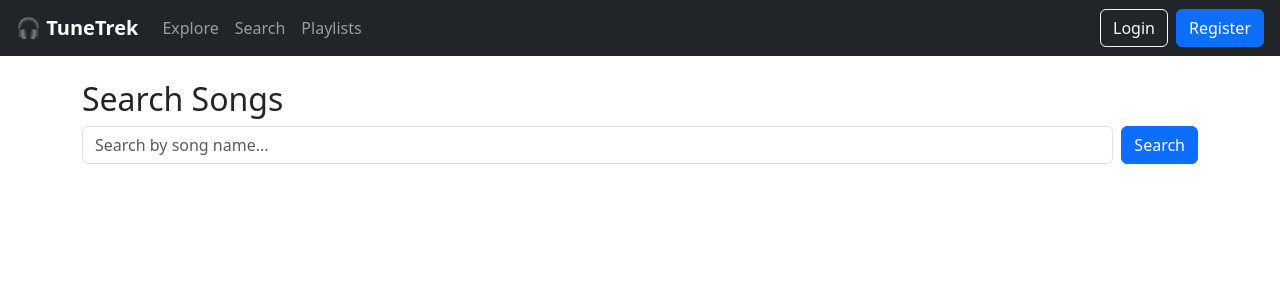
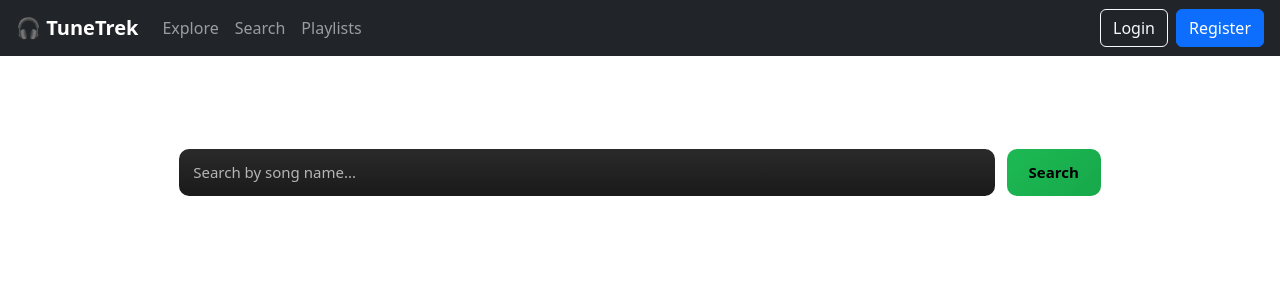
Before and after one commit to KrithikaPoojary/Tune-Trek, a React (Create React App) app in the folder tune-trek-frontend/: page /search in a window 1280 px wide. Shown: the top 300 px of the page. Built offline with nearby package versions, Linux system fonts and the light colour scheme.

Commit message:
Improved search page UI and playlist integration

```diff
--- a/tune-trek-frontend/src/components/Search/SearchPage.css
+++ b/tune-trek-frontend/src/components/Search/SearchPage.css
@@ -1,83 +1,150 @@
+/* ================================
+   🔍 Search Page Container
+   ================================ */
+
 .search-container {
-  width: 70%;
+  width: 72%;
   margin: auto;
-  margin-top: 30px;
+  margin-top: 40px;
+  color: #ffffff;
 }
 
+/* Title */
 .search-title {
-  font-size: 28px;
+  font-size: 26px;
   font-weight: 600;
-  margin-bottom: 20px;
+  margin-bottom: 22px;
+  color: #ffffff;
 }
+
+/* ================================
+   🔎 Search Box
+   ================================ */
 
 .search-box {
   display: flex;
-  gap: 10px;
-  margin-bottom: 20px;
+  gap: 12px;
+  margin-bottom: 22px;
 }
 
 .search-box input {
   flex: 1;
-  padding: 12px;
-  border-radius: 8px;
-  border: 1px solid #ccc;
-  font-size: 16px;
+  padding: 12px 14px;
+  border-radius: 10px;
+  border: none;
+  font-size: 15px;
+  color: white;
+  background: linear-gradient(180deg, #2a2a2a, #1a1a1a);
 }
 
+.search-box input::placeholder {
+  color: #b5b5b5;
+}
+
+.search-box input:focus {
+  outline: none;
+}
+
+/* Search Button */
 .search-box button {
-  padding: 12px 20px;
-  background: #1db954;
+  padding: 12px 22px;
+  background: linear-gradient(135deg, #1db954, #17a84a);
   border: none;
-  color: white;
-  border-radius: 8px;
+  color: black;
+  font-size: 15px;
+  font-weight: 600;
+  border-radius: 10px;
   cursor: pointer;
 }
 
 .search-box button:hover {
-  background: #17a84a;
+  opacity: 0.9;
 }
 
+/* ================================
+   ⚠️ Messages
+   ================================ */
+
 .search-message {
-  color: red;
+  color: #ff6b6b;
   margin-bottom: 15px;
 }
 
+/* ================================
+   🎵 Song List
+   ================================ */
+
 .song-list {
-  margin-top: 20px;
+  margin-top: 26px;
 }
 
+/* Song item card */
 .song-item {
   display: flex;
   align-items: center;
-  background: #f8f8f8;
-  padding: 12px;
-  border-radius: 10px;
-  margin-bottom: 12px;
-  transition: 0.2s;
+  padding: 14px;
+  border-radius: 14px;
+  margin-bottom: 14px;
+  background: linear-gradient(180deg, #232323, #141414);
+  transition: transform 0.2s ease, box-shadow 0.2s ease;
+  cursor: pointer;
 }
 
 .song-item:hover {
-  background: #ececec;
+  transform: translateY(-2px);
+  box-shadow: 0 8px 24px rgba(0, 0, 0, 0.5);
 }
 
+/* Song image */
 .song-image {
-  width: 70px;
-  height: 70px;
-  border-radius: 8px;
-  margin-right: 20px;
+  width: 68px;
+  height: 68px;
+  border-radius: 10px;
+  margin-right: 18px;
+  object-fit: cover;
 }
 
+/* Song info */
 .song-info h4 {
   margin: 0;
-  font-size: 18px;
+  font-size: 16px;
   font-weight: 600;
+  color: #ffffff;
 }
 
 .song-info p {
-  margin: 3px 0 0;
-  color: #666;
+  margin: 4px 0 0;
+  font-size: 13px;
+  color: #b3b3b3;
 }
+
+/* ================================
+   🔊 Audio / Actions
+   ================================ */
 
 .audio-control {
   margin-left: auto;
 }
+
+/* ================================
+   📱 Responsive
+   ================================ */
+
+@media (max-width: 768px) {
+  .search-container {
+    width: 92%;
+  }
+
+  .search-title {
+    font-size: 22px;
+  }
+
+  .song-image {
+    width: 60px;
+    height: 60px;
+  }
+
+  .song-info h4 {
+    font-size: 15px;
+  }
+}
--- a/tune-trek-frontend/src/components/Search/SearchPage.js
+++ b/tune-trek-frontend/src/components/Search/SearchPage.js
@@ -1,7 +1,8 @@
 import React, { useState, useEffect } from "react";
 import { useNavigate, useSearchParams } from "react-router-dom";
 import { searchSongs } from "../../api/axios";
-import { addSongToPlaylist } from "../../utils/playlistStorage"; // ✅ FIX
+import { addSongToPlaylist } from "../../utils/playlistStorage";
+import "./SearchPage.css";
 
 function SearchPage() {
   const [query, setQuery] = useState("");
@@ -49,55 +50,52 @@ function SearchPage() {
   };
 
   return (
-    <div className="container mt-4">
-      <h2>Search Songs</h2>
+    <div className="search-container">
+      <h2 className="search-title">Search Songs</h2>
 
-      <div className="d-flex gap-2 mb-3">
+      {/* 🔍 Search Box */}
+      <div className="search-box">
         <input
           type="text"
-          className="form-control"
           placeholder="Search by song name..."
           value={query}
           onChange={(e) => setQuery(e.target.value)}
         />
 
-        <button
-          className="btn btn-primary"
-          onClick={() => handleSearch()}
-        >
+        <button onClick={() => handleSearch()}>
           Search
         </button>
       </div>
 
-      {message && <div className="alert alert-info">{message}</div>}
+      {message && <div className="search-message">{message}</div>}
 
+      {/* 🎵 Songs Grid */}
       <div className="row">
         {songs.map((song, index) => (
           <div
             key={song.trackId}
-            className="col-md-3 mb-4"
+            className="col-md-3 col-sm-6 mb-4"
             style={{ cursor: "pointer" }}
             onClick={() => openSongPage(index)}
           >
-            <div className="card h-100 text-center shadow-sm">
+            <div className="song-card h-100 text-center">
               <img
                 src={song.artworkUrl100}
-                className="card-img-top"
                 alt={song.trackName}
-                style={{ height: "180px", objectFit: "cover" }}
+                className="song-card-img"
               />
+
               <div className="card-body">
-                <h6 className="card-title">{song.trackName}</h6>
-                <p className="card-text text-muted">
-                  {song.artistName}
-                </p>
+                <h6>{song.trackName}</h6>
+                <p>{song.artistName}</p>
 
+                {/* ➕ Add to Playlist */}
                 <button
                   className="btn btn-sm btn-outline-primary mt-2"
                   onClick={(e) => {
                     e.stopPropagation();
                     addSongToPlaylist(song);
-                    alert(`"${song.trackName}" added to My Playlist`);
+                    alert(`"${song.trackName}" added to playlist`);
                   }}
                 >
                   ➕ Add to Playlist
```
